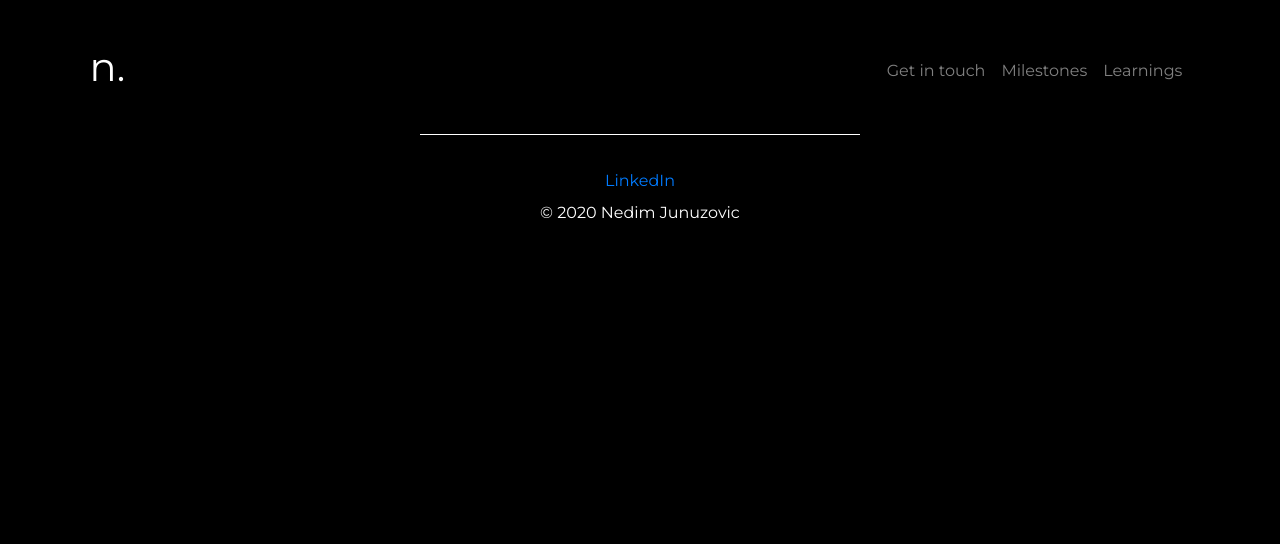
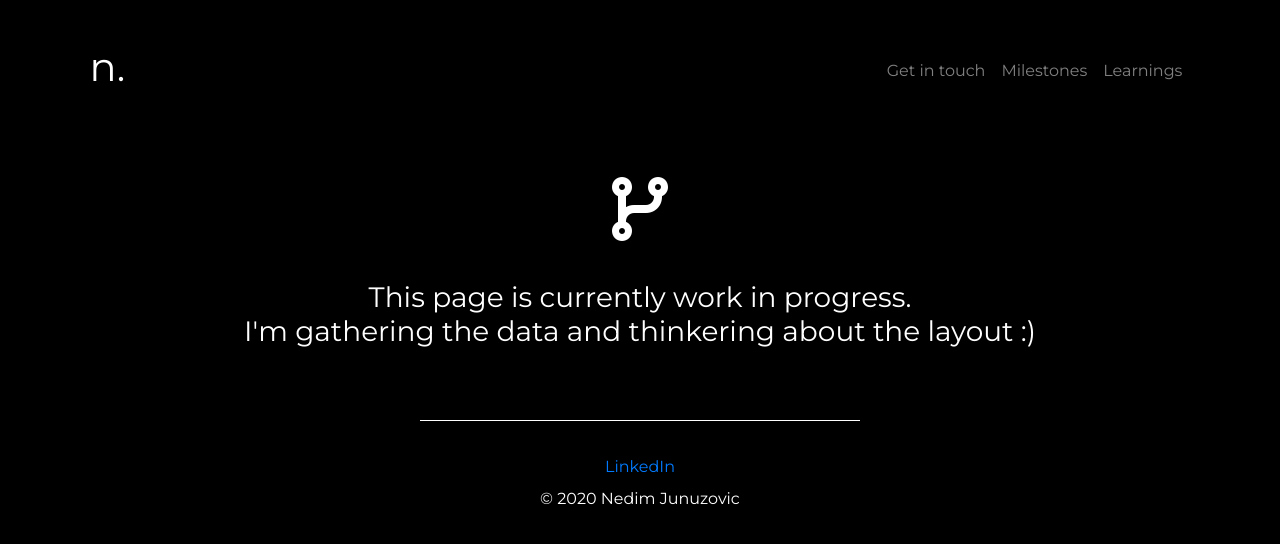
Before and after one commit to nedimj/my-web-cv, a plain HTML site: page learnings.html in a window 1280 px wide. Drawn offline with nearby package versions, Linux system fonts and the light colour scheme.

Commit message:
Update learnings.html

```diff
--- a/learnings.html
+++ b/learnings.html
@@ -54,6 +54,12 @@
 
             <!-- HEADING -->
 
+            <div class="container-fluid">
+                <i class="fas fa-code-branch fa-4x icon"></i>
+                <h3>This page is currently work in progress.<br>I'm gathering the data and thinkering about the layout :)</h3>
+            </div>
+
+
 
             <hr>
 
```
